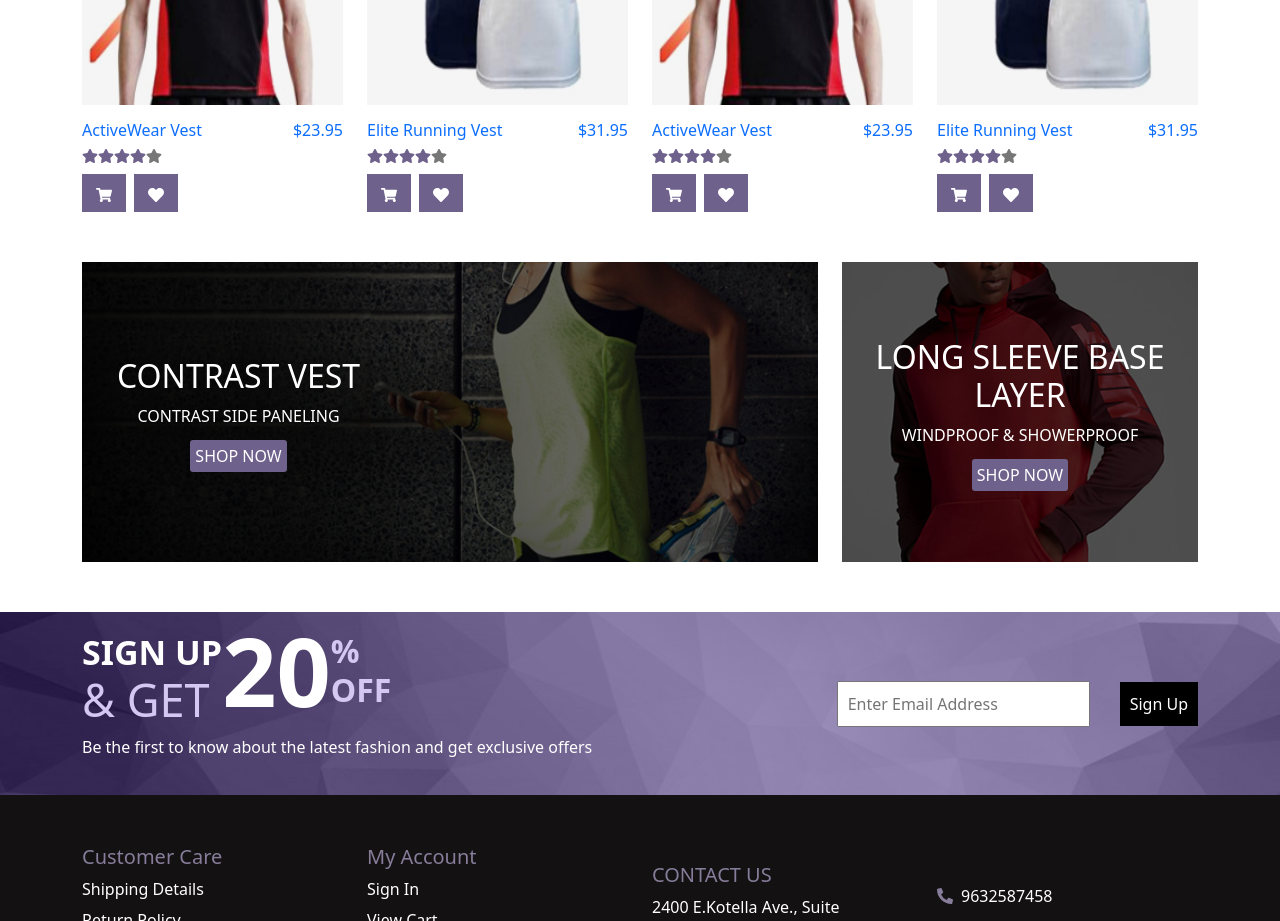
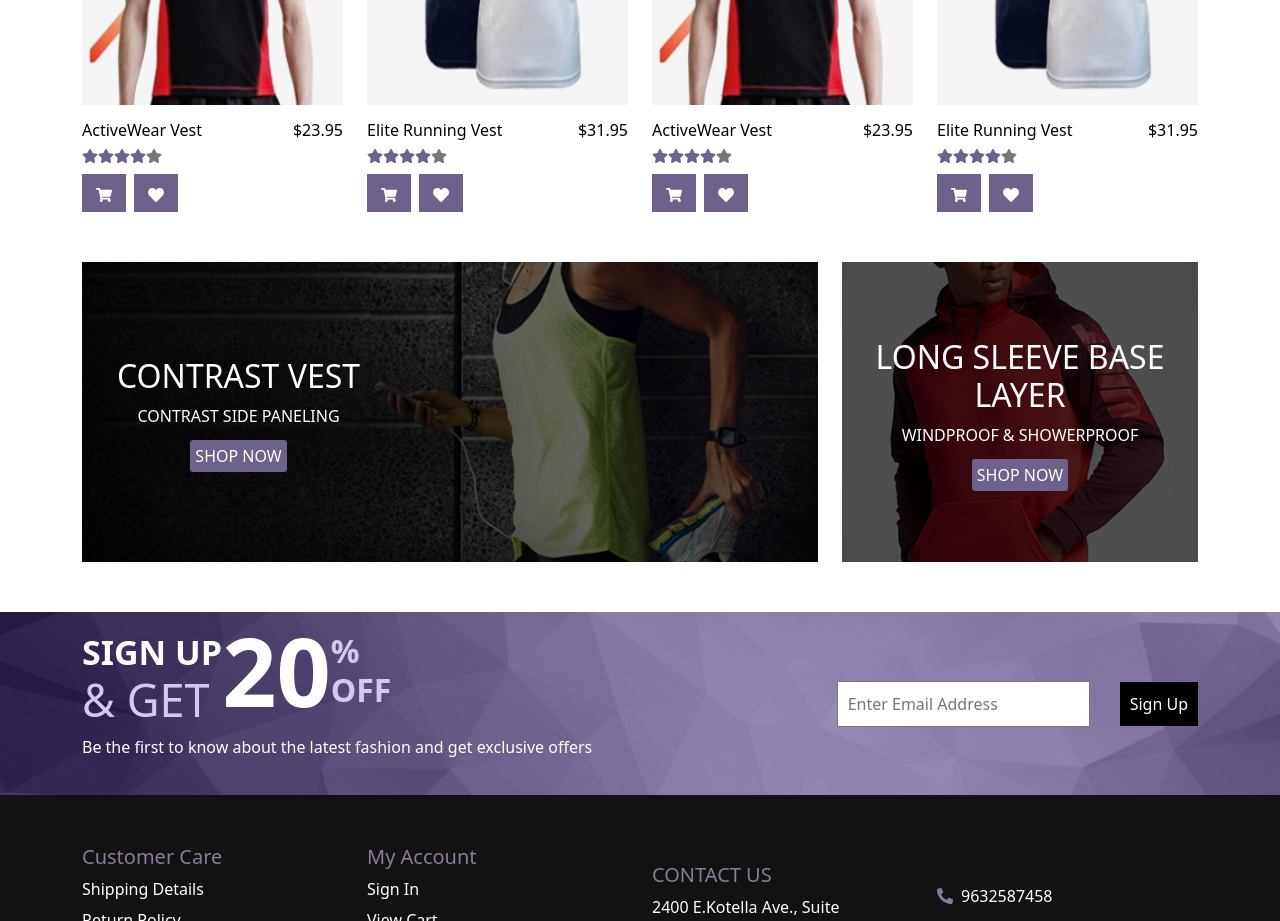
Before and after one commit to kartikonlyone/PlumTree, a React (Create React App) app: page / in a window 1280 px wide. Shown: the part 1320-2241 px from the top of the page. Built offline with nearby package versions, Linux system fonts and the light colour scheme.

Commit message:
final commit

```diff
--- a/src/App.css
+++ b/src/App.css
@@ -168,6 +168,10 @@
 .product_img{
   height: 350px;
 }
+.product_name h6{
+  color: #000;
+  text-decoration: none;
+}
 .cart_icon_products{
   padding: 7px;
   background-color: #6e618c;
```
